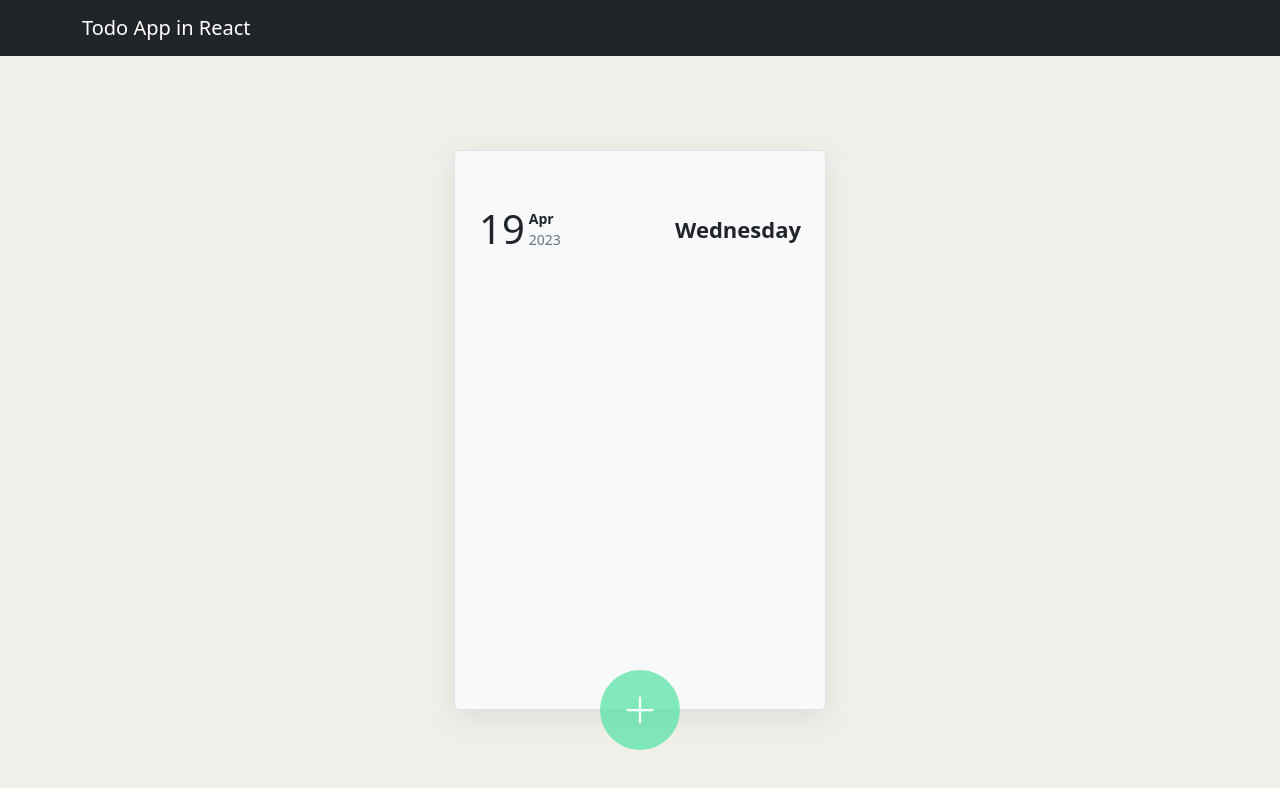
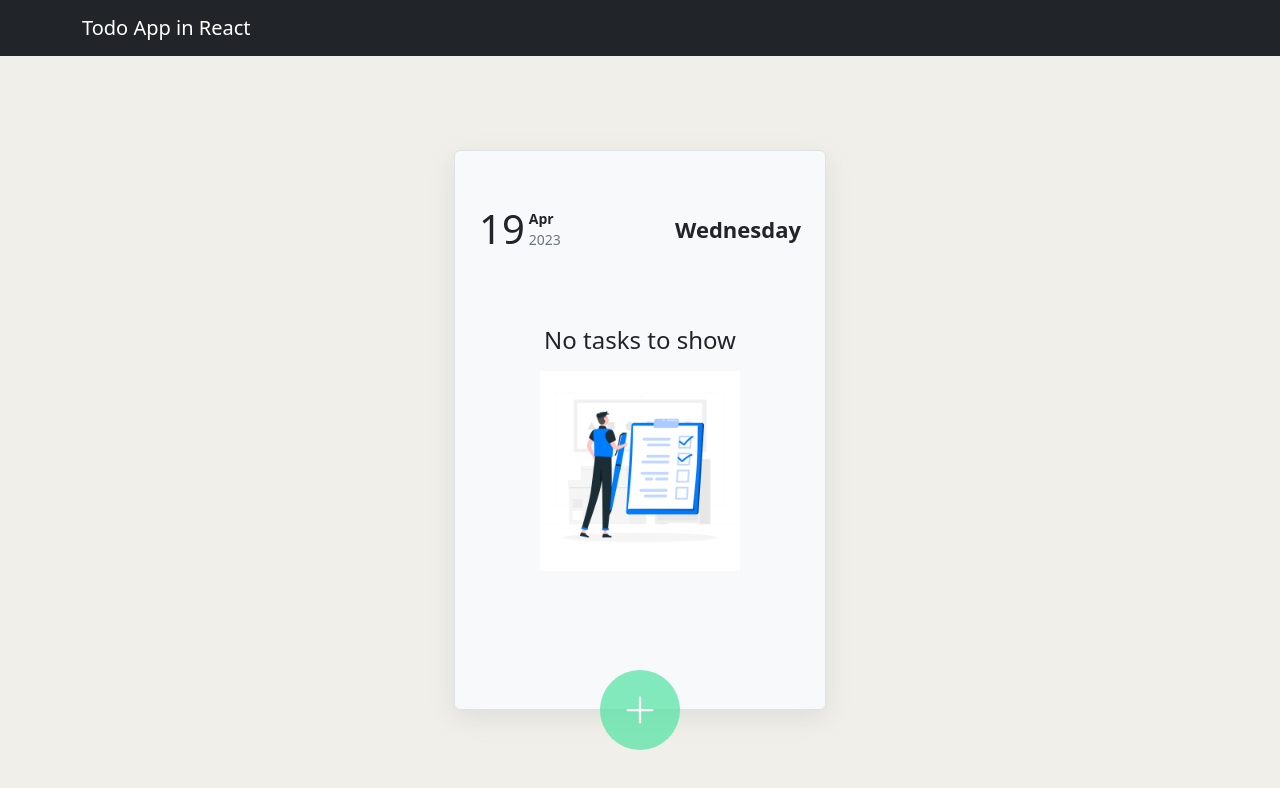
Before and after one commit to Prashant-021/SIMFORM_PRACTICALS, a React (Create React App) app in the folder TODO_practical/todo_app/: page / in a window 1280 px wide. Shown: the top 788 px of the page. Built offline with nearby package versions, Linux system fonts and the light colour scheme.

Commit message:
Final commit

```diff
--- a/TODO_practical/todo_app/src/components/todolist/Todolist.tsx
+++ b/TODO_practical/todo_app/src/components/todolist/Todolist.tsx
@@ -3,6 +3,7 @@ import React, { forwardRef } from 'react'
 import './todolist.css'
 import { ITask } from '../interface'
 import { toast } from 'react-hot-toast';
+
 
 
 
@@ -31,9 +32,12 @@ const Todolist = forwardRef<HTMLDivElement, ITodoListProps>((props, ref) => {
         props.setTask(newList)
         toast('Task Deleted');
     }
+
+    console.log(props.taskList.length, "size")
     return (
         <div className='row gy-2 my-2 listContainer'>
-            {props.taskList.map((todo: ITask, index: number) => (
+            {props.taskList.length === 0 ? <div className='h-100 d-flex flex-column justify-content-center align-items-center'><h4 className='mb-3'> No tasks to show</h4><img src='/Notasks.jpg' alt="empty" width="200" height="auto" /></div> :
+                props.taskList.map((todo: ITask, index: number) => (
                     <div key={index} ref={ref} className=" todo col-12 d-flex align-items-center justify-content-between">
                         <div className='breakWords text-justify'>
                             <p className={todo.status ? "titleText text-muted" : "titleText text-dark "}>{todo.title}</p>
```
Also changed, not shown: TODO_practical/todo_app/public/Notasks.jpg (added), TODO_practical/todo_app/public/Notasks.png (added). Lines whose indentation alone changed are shown as unchanged.
